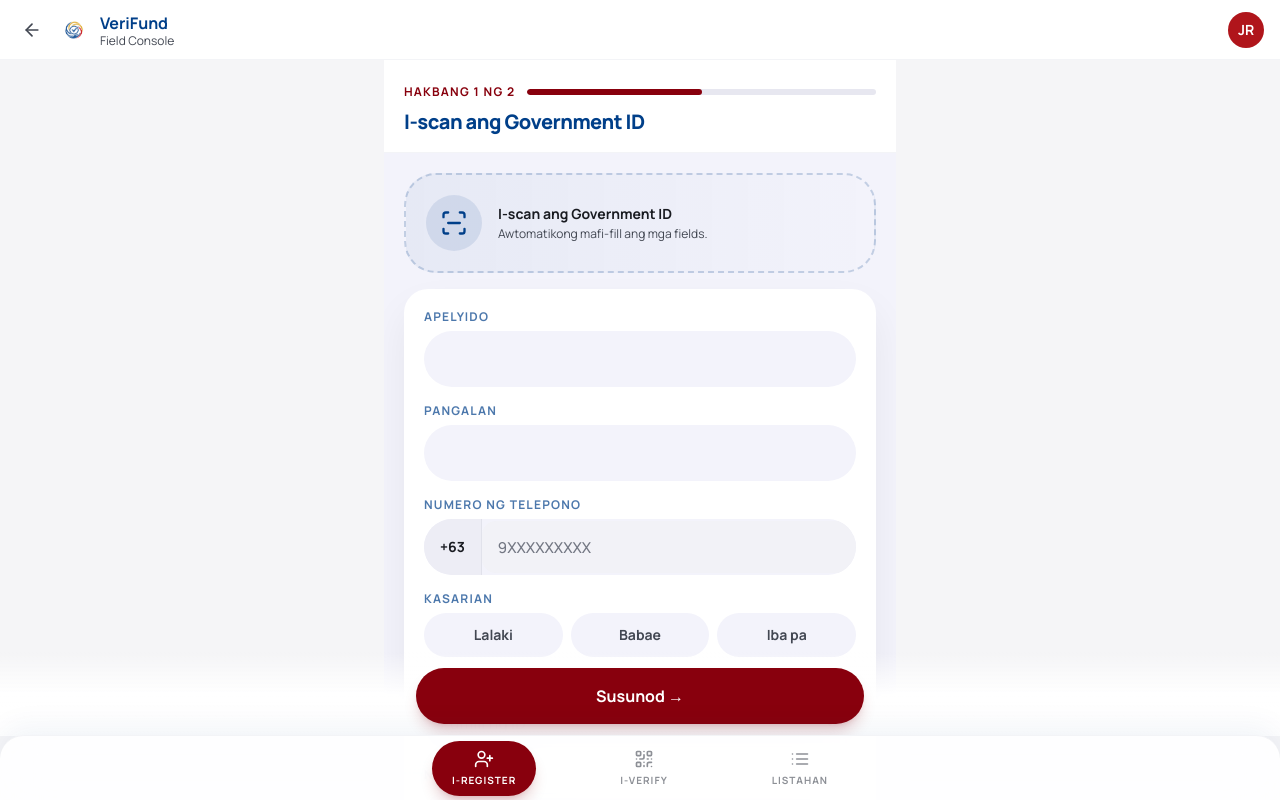
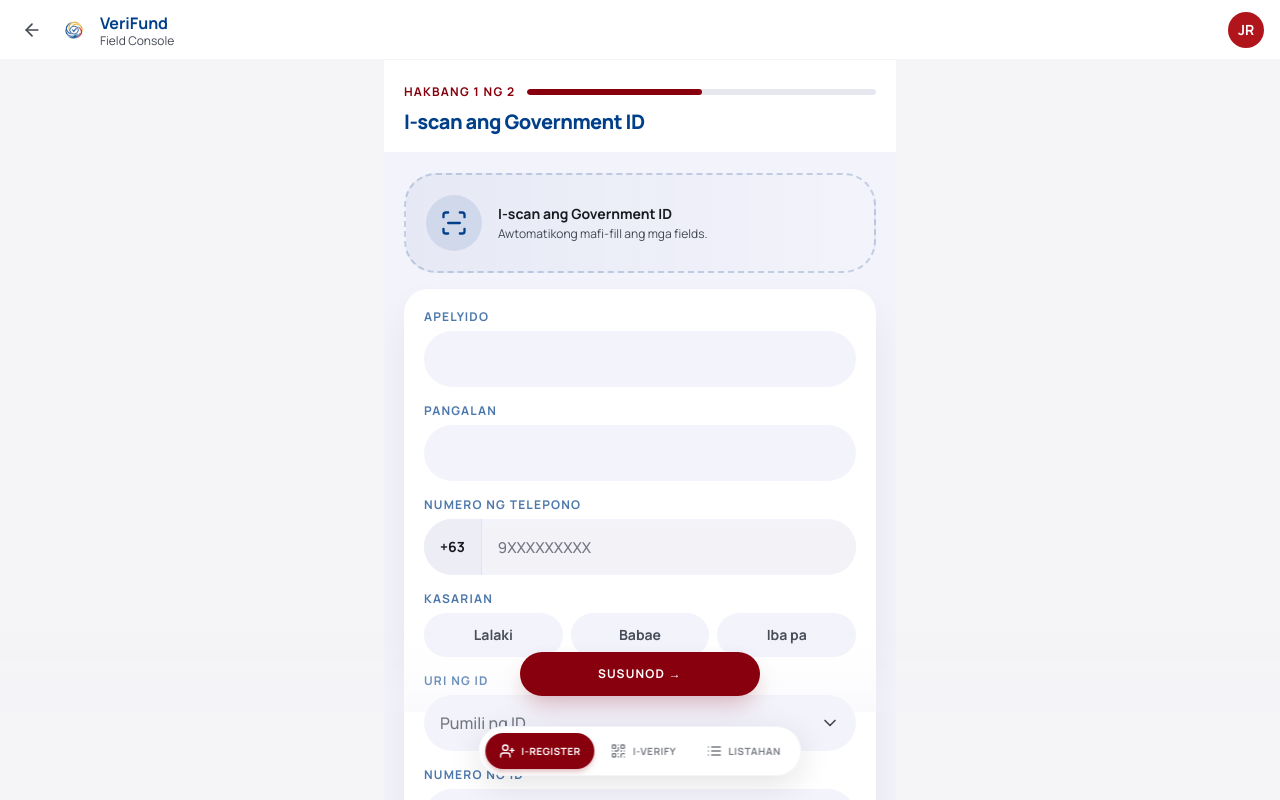
Before and after one commit to Josiah44123/VeriFundPH_Social-Aid-Distribution, a Next.js app: page /admin/console in a window 1280 px wide. Built offline with nearby package versions, Linux system fonts and the light colour scheme.

Commit message:
UI Polishing

```diff
--- a/app/admin/console/page.tsx
+++ b/app/admin/console/page.tsx
@@ -93,26 +93,23 @@ export default function FieldConsole() {
         </div>
       </div>
 
-      <nav className="fixed bottom-0 left-0 right-0 z-50 bg-surface-container-lowest/90 backdrop-blur-xl border-t border-outline-variant/20 rounded-t-[1.5rem] shadow-[0_-8px_30px_rgba(0,63,137,0.06)]"
-        style={{ fontFamily: 'Manrope, sans-serif' }}>
-        <div className="flex justify-around items-center h-16 px-4 max-w-lg mx-auto">
+      <div className="fixed bottom-6 left-1/2 -translate-x-1/2 z-50 flex items-center gap-0.5 px-1.5 py-1.5 bg-surface-container-lowest/95 backdrop-blur-xl shadow-[0_8px_32px_rgba(25,27,33,0.12)] rounded-full border border-outline-variant/20 w-[max-content] max-w-[94vw] overflow-x-auto no-scrollbar" style={{ fontFamily: 'Manrope, sans-serif' }}>
         {[
           { id: 'register', label: 'I-Register', icon: UserPlus },
           { id: 'verify', label: 'I-Verify', icon: QrCode },
           { id: 'listahan', label: 'Listahan', icon: List },
         ].map(({ id, label, icon: Icon }) => (
           <button key={id} onClick={() => setActiveTab(id)}
-              className={`flex flex-col items-center gap-1 px-5 py-2 rounded-2xl transition-all ${
+            className={`flex items-center gap-1.5 px-3.5 py-2 transition-all rounded-full font-semibold text-sm shrink-0 whitespace-nowrap ${
               activeTab === id
-                  ? 'bg-tertiary text-white shadow-lg shadow-tertiary/20'
-                  : 'text-on-surface-variant opacity-60'
+                ? 'bg-tertiary text-white shadow-md shadow-tertiary/20'
+                : 'text-on-surface-variant hover:text-tertiary opacity-70'
             }`}>
-              <Icon className="w-5 h-5" />
-              <span className="text-[10px] font-bold uppercase tracking-widest">{label}</span>
+            <Icon className="w-4 h-4" />
+            <span className="text-[10px] font-bold uppercase tracking-wider">{label}</span>
           </button>
         ))}
       </div>
-      </nav>
     </div>
   )
 }
--- a/app/globals.css
+++ b/app/globals.css
@@ -142,6 +142,16 @@
   box-shadow: 0 20px 40px rgba(25, 27, 33, 0.06);
 }
 
+@layer utilities {
+  .no-scrollbar::-webkit-scrollbar {
+    display: none;
+  }
+  .no-scrollbar {
+    -ms-overflow-style: none;
+    scrollbar-width: none;
+  }
+}
+
 .header-gradient-red { background: linear-gradient(135deg, #88000d 0%, #b0151b 100%); }
 .header-gradient-blue { background: linear-gradient(135deg, #003f89 0%, #1a56ad 100%); }
 .header-gradient-gold { background: linear-gradient(135deg, #7b5800 0%, #ffc245 100%); }
--- a/components/admin/RegisterTab.tsx
+++ b/components/admin/RegisterTab.tsx
@@ -433,10 +433,10 @@ export function RegisterTab() {
               </div>
             </div>
 
-            <div className="fixed bottom-[64px] left-0 right-0 px-5 pb-3 bg-gradient-to-t from-surface-container-lowest via-surface-container-lowest/95 to-transparent pt-4 z-30">
-              <div className="max-w-md mx-auto">
+            <div className="fixed bottom-[88px] left-0 right-0 px-5 pb-4 bg-gradient-to-t from-surface-container-low/40 via-surface-container-low/10 to-transparent pt-8 z-30 pointer-events-none transition-all duration-300">
+              <div className="max-w-[240px] mx-auto pointer-events-auto">
                 <button onClick={handleNext}
-                  className="w-full bg-tertiary text-white py-4 rounded-full font-bold text-base shadow-lg shadow-tertiary/20 hover:bg-tertiary/90 active:scale-[0.98] transition-all">
+                  className="w-full bg-tertiary text-white py-3.5 rounded-full font-bold text-xs shadow-[0_12px_24px_-6px_rgba(136,0,13,0.3)] hover:shadow-[0_16px_32px_-8px_rgba(136,0,13,0.4)] hover:bg-tertiary/95 active:scale-[0.98] transition-all tracking-widest uppercase">
                   Susunod →
                 </button>
               </div>
@@ -507,11 +507,11 @@ export function RegisterTab() {
               </button>
             )}
 
-            <div className="fixed bottom-[64px] left-0 right-0 px-5 pb-3 bg-gradient-to-t from-surface-container-lowest via-surface-container-lowest/95 to-transparent pt-4 z-30">
-              <div className="max-w-md mx-auto">
+            <div className="fixed bottom-[88px] left-0 right-0 px-5 pb-4 bg-gradient-to-t from-surface-container-low/40 via-surface-container-low/10 to-transparent pt-8 z-30 pointer-events-none transition-all duration-300">
+              <div className="max-w-[280px] mx-auto pointer-events-auto">
                 <button onClick={handleRegister}
-                  className="w-full bg-tertiary text-white py-4 rounded-full font-bold text-base shadow-lg shadow-tertiary/20 hover:bg-tertiary/90 active:scale-[0.98] transition-all">
-                  {faceCaptured ? 'I-Register ang Benepisyaryo →' : 'I-Register nang walang Face Scan →'}
+                  className="w-full bg-tertiary text-white py-3.5 rounded-full font-bold text-xs shadow-[0_12px_24px_-6px_rgba(136,0,13,0.3)] hover:shadow-[0_16px_32px_-8px_rgba(136,0,13,0.4)] hover:bg-tertiary/95 active:scale-[0.98] transition-all tracking-widest uppercase">
+                  {faceCaptured ? 'Kumpirmahin ang Registration' : 'Mag-register nang walang Face Scan'}
                 </button>
               </div>
             </div>
--- a/components/admin/VerifyTab.tsx
+++ b/components/admin/VerifyTab.tsx
@@ -257,7 +257,7 @@ export function VerifyTab() {
               animate={{ y: 0 }}
               exit={{ y: "100%" }}
               transition={{ type: "spring", damping: 22, stiffness: 200 }}
-              className="fixed inset-x-0 bottom-0 bg-surface-container-lowest shadow-[0_-20px_60px_rgba(0,0,0,0.15)] rounded-t-[1.5rem] pb-[calc(24px+env(safe-area-inset-bottom)+64px)] z-[60] overflow-hidden"
+              className="fixed inset-x-0 bottom-0 bg-surface-container-lowest shadow-[0_-20px_60px_rgba(0,0,0,0.15)] rounded-t-[1.5rem] pb-[calc(100px+env(safe-area-inset-bottom))] z-[60] overflow-hidden"
             >
               <div className="pt-4 px-6 flex flex-col items-center relative">
                 <div className="w-12 h-1 bg-surface-container-highest rounded-full mb-6" />
@@ -324,7 +324,7 @@ export function VerifyTab() {
               animate={{ y: 0 }}
               exit={{ y: "100%" }}
               transition={{ type: "spring", damping: 22, stiffness: 200 }}
-              className="fixed inset-x-0 bottom-0 bg-surface-container-lowest shadow-[0_-20px_60px_rgba(0,0,0,0.15)] rounded-t-[1.5rem] pb-[calc(24px+env(safe-area-inset-bottom)+64px)] z-[60] overflow-hidden"
+              className="fixed inset-x-0 bottom-0 bg-surface-container-lowest shadow-[0_-20px_60px_rgba(0,0,0,0.15)] rounded-t-[1.5rem] pb-[calc(100px+env(safe-area-inset-bottom))] z-[60] overflow-hidden"
             >
               <div className="pt-4 px-6 flex flex-col items-center relative">
                 <div className="w-12 h-1 bg-surface-container-highest rounded-full mb-6" />
```
Lines whose indentation alone changed are shown as unchanged.
